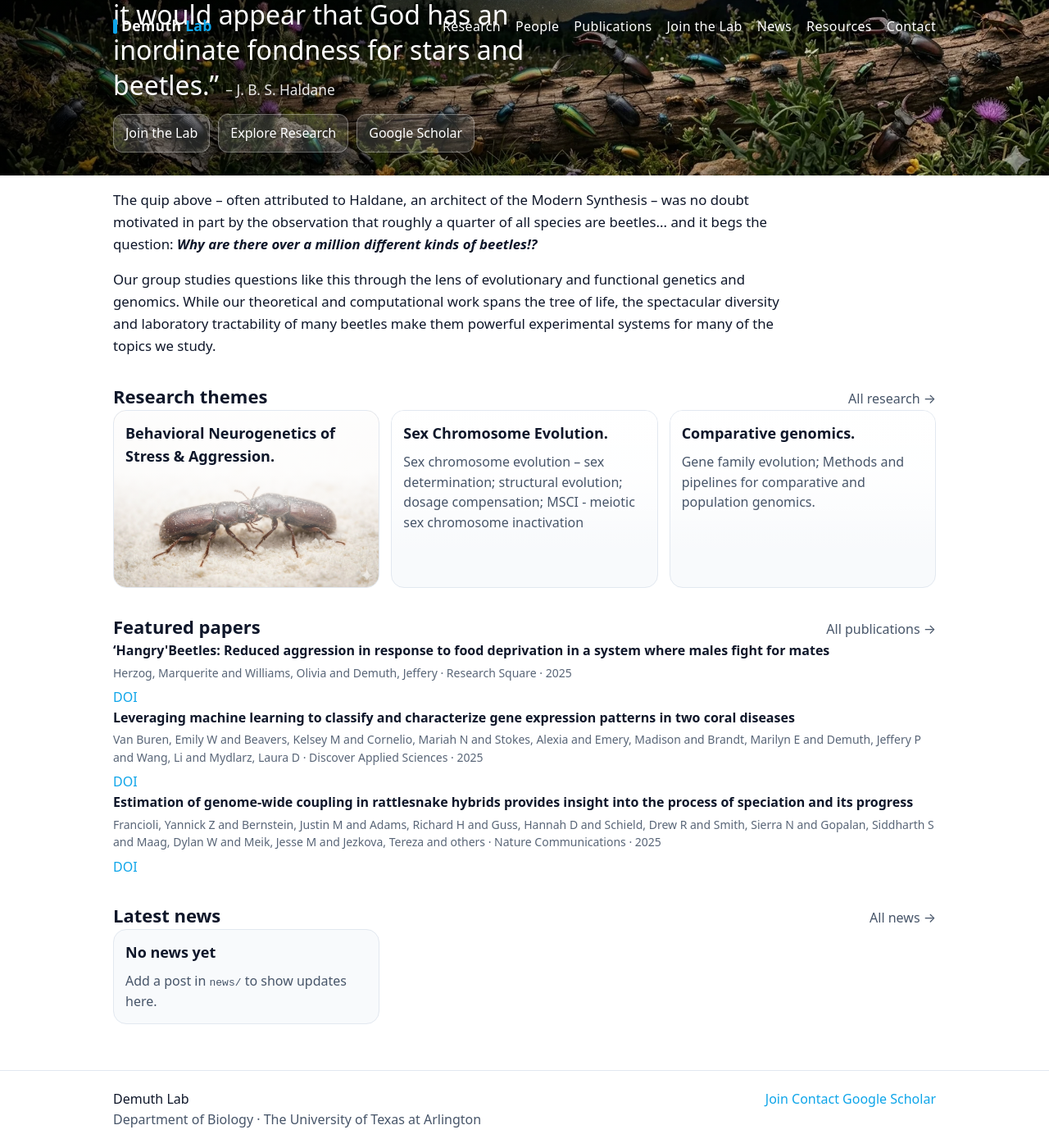
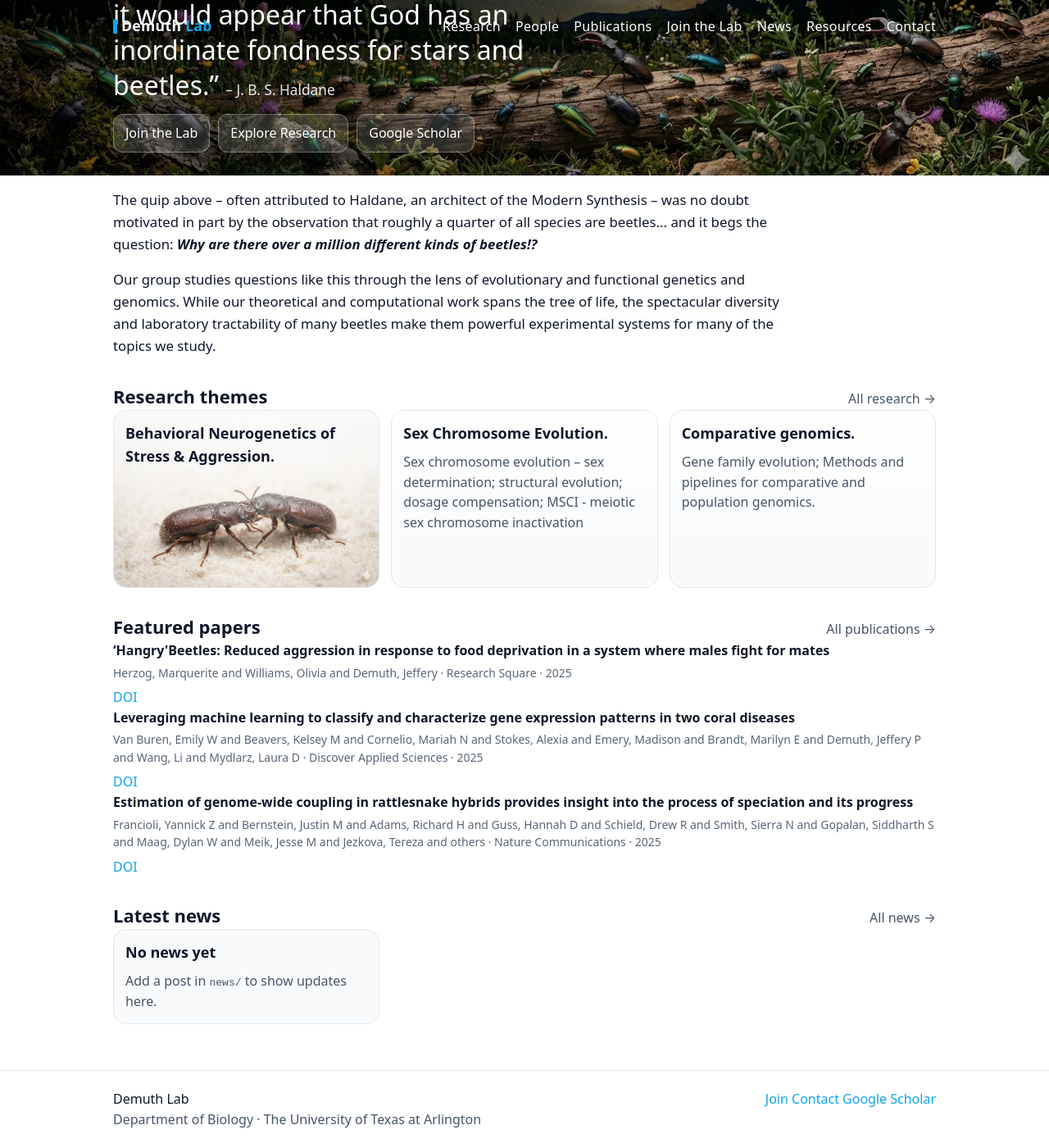
Before and after one commit to demuth-lab/demuth-lab.github.io, a Jekyll site: the page built from index.md, in a window 1280 px wide and 1400 px high, scrolled down 167 px. Shown: the whole window at 82% size. Built offline with Jekyll 4.4.1, drawn with Linux system fonts in a browser that asks for light colours.

Commit message:
Update main.css

```diff
--- a/assets/css/main.css
+++ b/assets/css/main.css
@@ -367,11 +367,11 @@ a:hover{
   background:
     linear-gradient(
       to bottom,
-      rgba(255,255,255,0.96) 0%,
-      rgba(255,255,255,0.90) 35%,
-      rgba(255,255,255,0.55) 55%,
-      rgba(255,255,255,0.15) 70%,
-      rgba(255,255,255,0.00) 85%
+      rgba(255,255,255,0.88) 0%,
+      rgba(255,255,255,0.72) 30%,
+      rgba(255,255,255,0.35) 52%,
+      rgba(255,255,255,0.10) 68%,
+      rgba(255,255,255,0.00) 82%
     );
 
   z-index:1;
```
